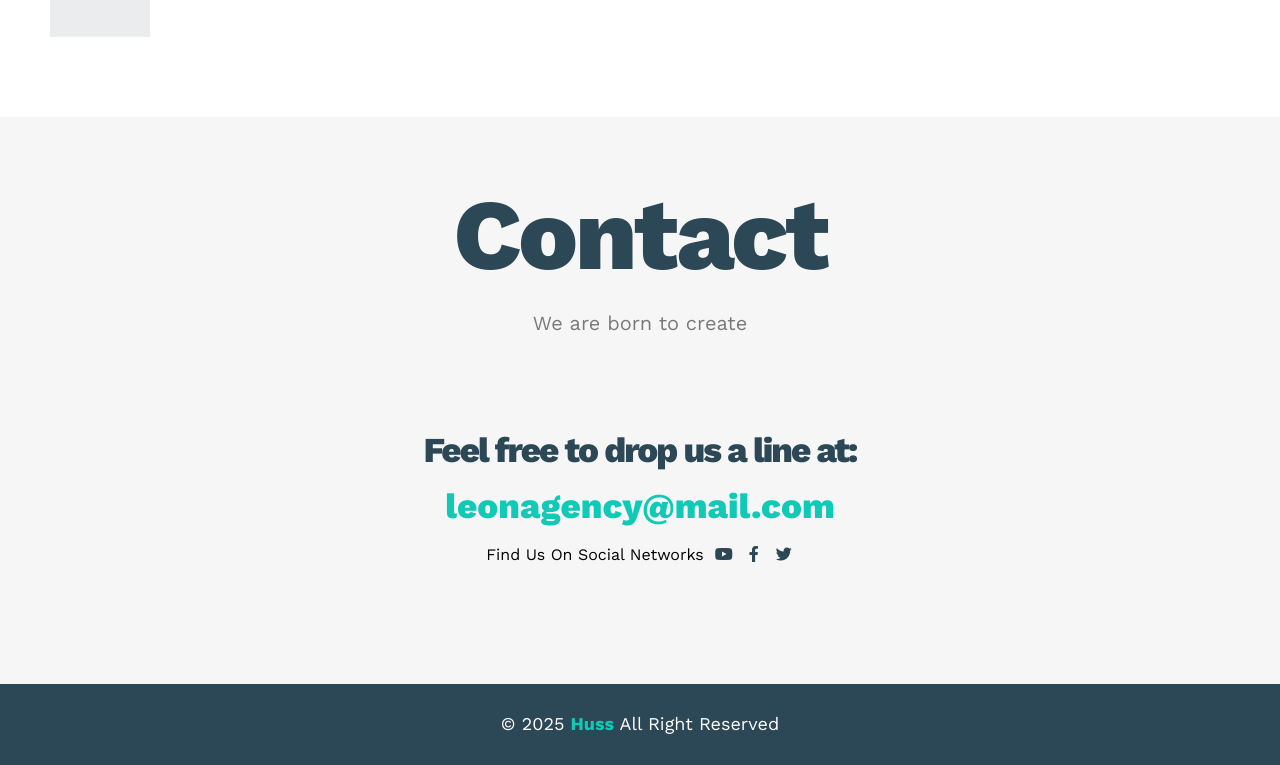
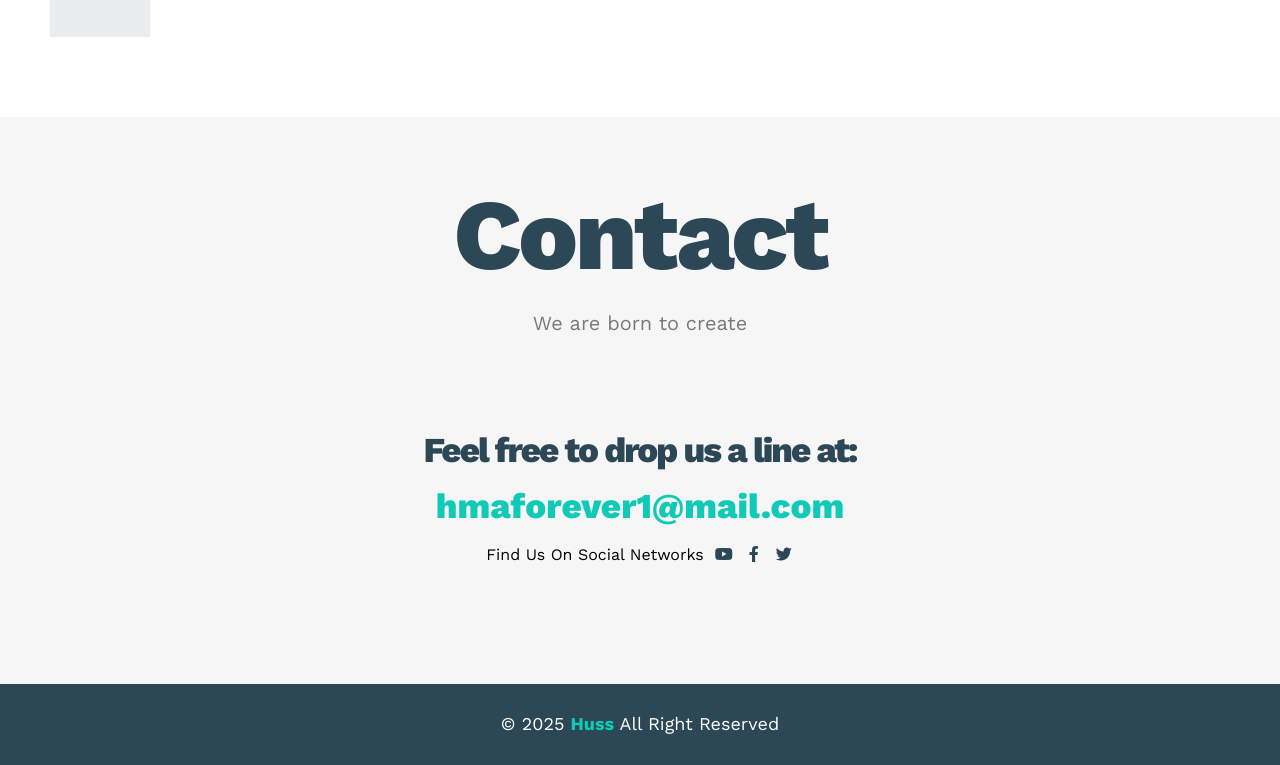
Before and after one commit to 1H1T/HTML-CSS_Template-One, a plain HTML site: page index.html in a window 1280 px wide. Shown: the part 3489-4254 px from the top of the page. Drawn offline with nearby package versions, Linux system fonts and the light colour scheme.

Commit message:
CSS-Third_Changing

```diff
--- a/index.html
+++ b/index.html
@@ -194,7 +194,7 @@
         <p>We are born to create</p>
         <div class="info">
           <p class="label">Feel free to drop us a line at:</p>
-          <a href="mailto:leonagency@mail.com?subject=Contact" class="link">leonagency@mail.com</a>
+          <a href="mailto:hmaforever1@mail.com?subject=Contact" class="link">hmaforever1@mail.com</a>
           <div class="social">
             Find Us On Social Networks
             <i class="fab fa-youtube"></i>
```
